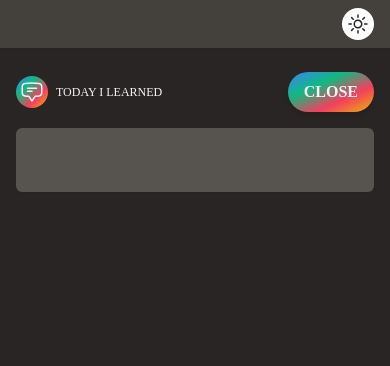
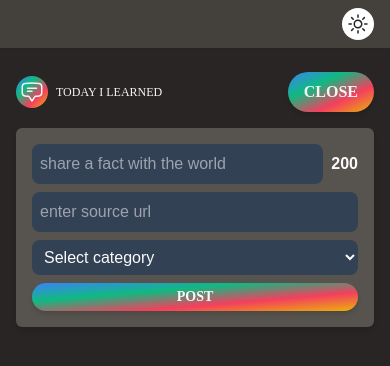
Before and after one commit to nckmackenzie/fact-finder, a React (Vite) app: page / in a window 390 px wide. Both pictures are taken after a click on the button "SHARE A FACT". Shown: the top 366 px of the page. Built offline with nearby package versions, Linux system fonts and the light colour scheme; a web font is replaced by a local one.

Commit message:
responsive form

```diff
--- a/src/components/Form.jsx
+++ b/src/components/Form.jsx
@@ -1,6 +1,42 @@
+import { useTheme } from '../context/ThemeProvider';
 function Form() {
+  const { darkMode } = useTheme();
   return (
-    <form className="mt-4 md:mt-8 w-full flex flex-col md:flex-row shadow-sm bg-stone-600 rounded-md p-4 h-16"></form>
+    <form
+      className={`mt-4 md:mt-8 w-full flex flex-col md:flex-row md:items-center gap-2 shadow-md ${
+        darkMode ? 'dark-card' : 'light-card'
+      } rounded-md p-4 h-max`}
+    >
+      <div className="flex-1 flex items-center gap-2">
+        <input
+          type="text"
+          name="fact"
+          id="fact"
+          className={`input ${darkMode ? 'bg-slate-700' : 'bg-stone-50'}`}
+          placeholder="share a fact with the world"
+        />
+        <span className="font-main font-bold">200</span>
+      </div>
+      <div className="flex flex-col md:flex-row gap-2 flex-1">
+        <input
+          type="text"
+          className={`input flex-1 ${
+            darkMode ? 'bg-slate-700' : 'bg-stone-50'
+          }`}
+          placeholder="enter source url"
+        />
+        <select
+          name="category"
+          id="category"
+          className={`input flex-1 ${
+            darkMode ? 'bg-slate-700' : 'bg-stone-50'
+          }`}
+        >
+          <option value="">Select category</option>
+        </select>
+      </div>
+      <button className="btn btn-normal">post</button>
+    </form>
   );
 }
 
```
